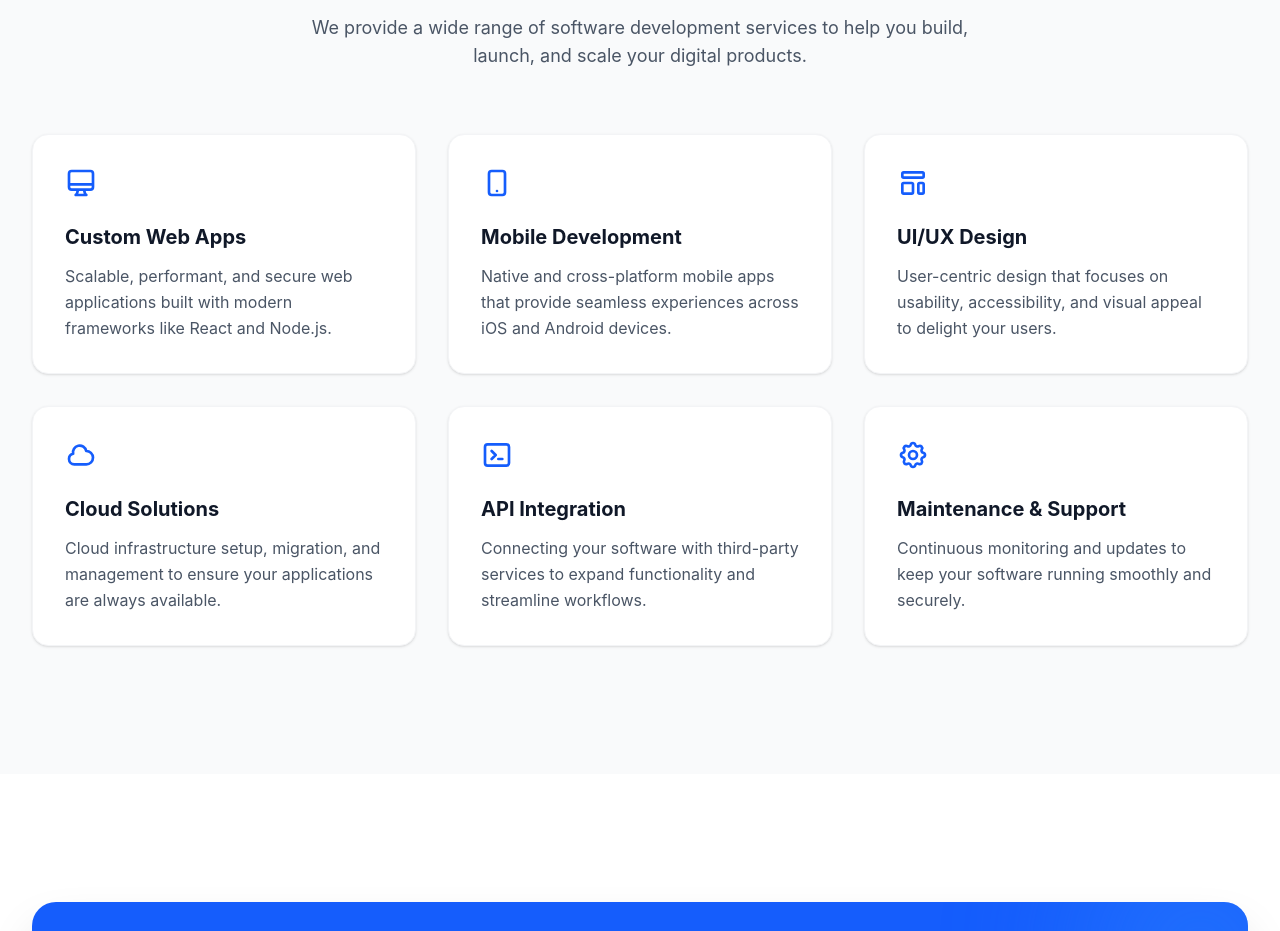
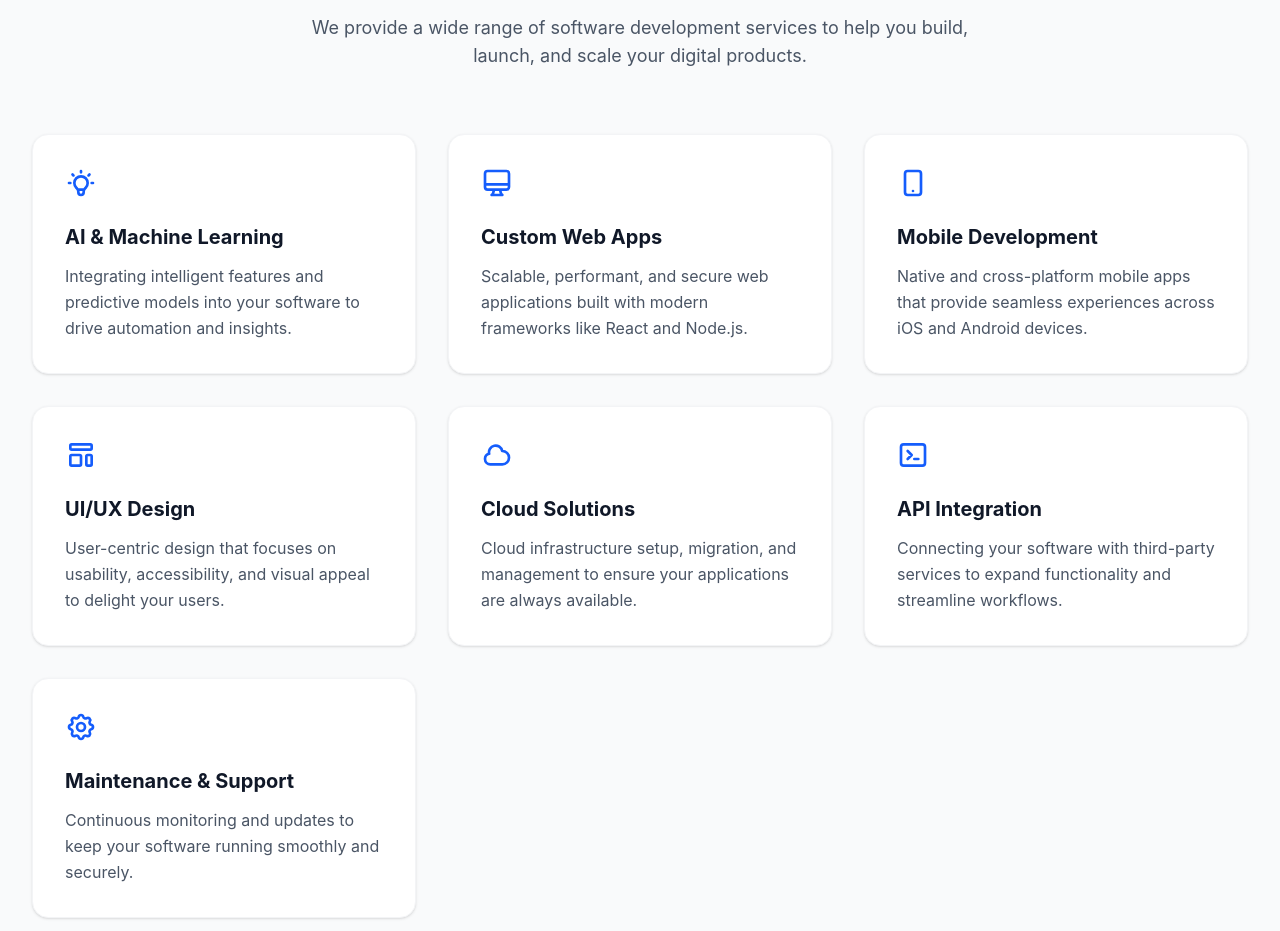
Before and after one commit to torosolutions/torosolutions.github.io, a React (Vite) app: page / in a window 1280 px wide. Shown: the part 1422-2353 px from the top of the page. Built offline with nearby package versions, Linux system fonts and the light colour scheme.

Commit message:
Add AI & Machine Learning to services

```diff
--- a/src/components/Services.tsx
+++ b/src/components/Services.tsx
@@ -1,6 +1,15 @@
 import React from 'react';
 
 const services = [
+  {
+    title: 'AI & Machine Learning',
+    description: 'Integrating intelligent features and predictive models into your software to drive automation and insights.',
+    icon: (
+      <svg className="w-8 h-8 text-blue-600" fill="none" stroke="currentColor" viewBox="0 0 24 24" xmlns="http://www.w3.org/2000/svg">
+        <path strokeLinecap="round" strokeLinejoin="round" strokeWidth={2} d="M9.663 17h4.673M12 3v1m6.364 1.636l-.707.707M21 12h-1M4 12H3m3.343-5.657l-.707-.707m2.828 9.9a5 5 0 117.072 0l-.548.547A3.374 3.374 0 0014 18.469V19a2 2 0 11-4 0v-.531c0-.895-.356-1.754-.988-2.386l-.548-.547z" />
+      </svg>
+    ),
+  },
   {
     title: 'Custom Web Apps',
     description: 'Scalable, performant, and secure web applications built with modern frameworks like React and Node.js.',
```
